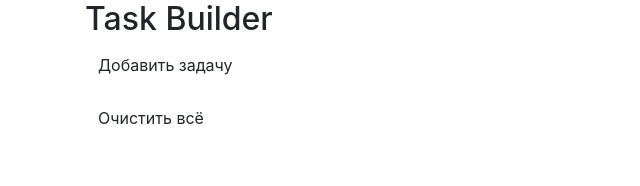
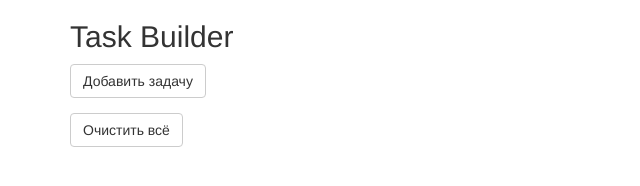
Before and after one commit to romanskyd/romanskyd.github.io, a plain HTML site: page index.html in a window 1280 px wide. Shown: the whole page, without its empty margins (0-640 px from the left). Drawn offline with nearby package versions, Linux system fonts and the light colour scheme; files that its build step writes are made by us from their sources.

Commit message:
Update index.html

```diff
--- a/index.html
+++ b/index.html
@@ -10,7 +10,7 @@
   <meta name="description" content="">
   <meta name="viewport" content="width=device-width, initial-scale=1">
   <!-- inject:css -->
-  <link rel="stylesheet" href="/app/libs/css/bootstrap.min.css">
+  <link rel="stylesheet" href="/libs/css/bootstrap.min.css">
   <!-- endinject -->
   <link rel="stylesheet" href="app.css">
 </head>
```
